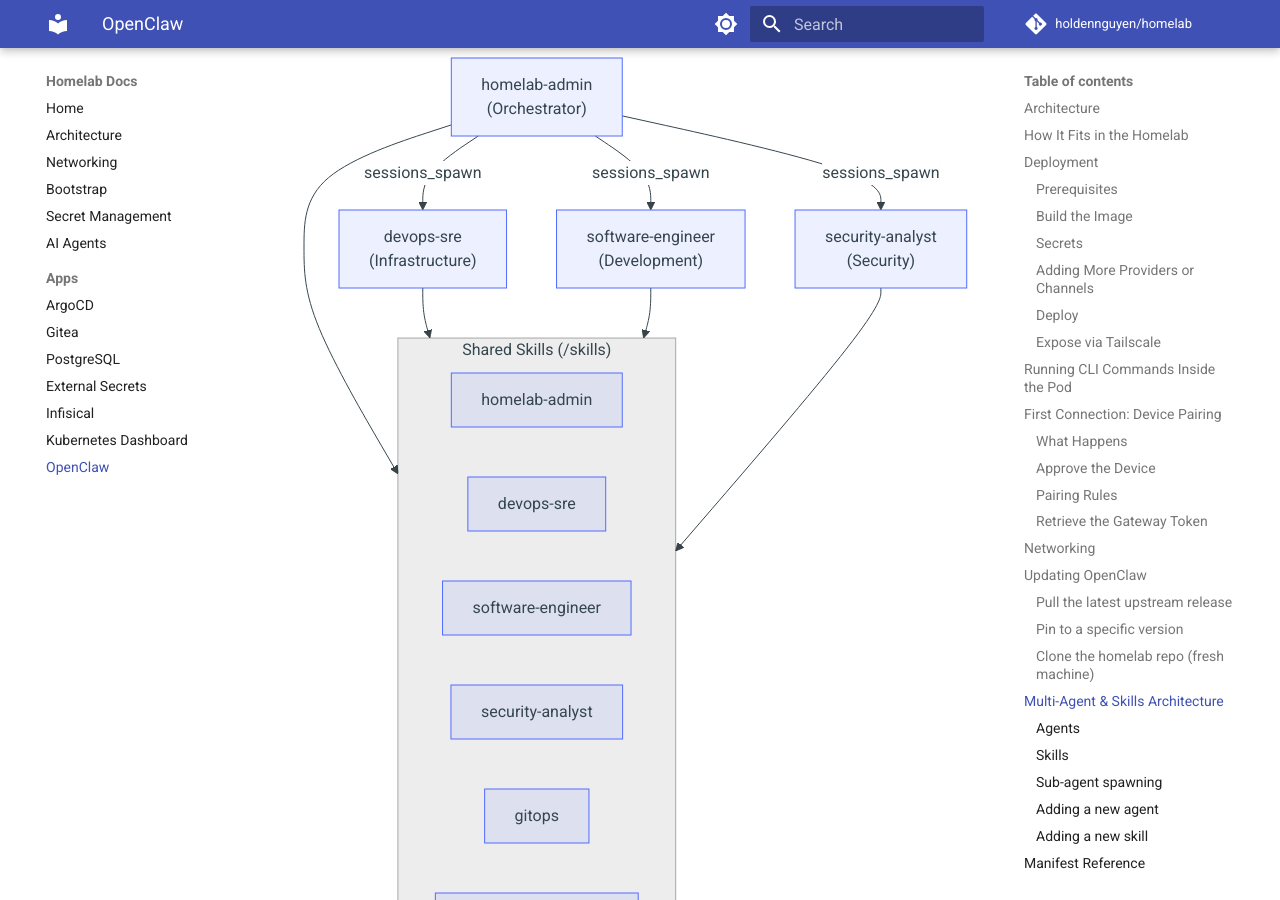
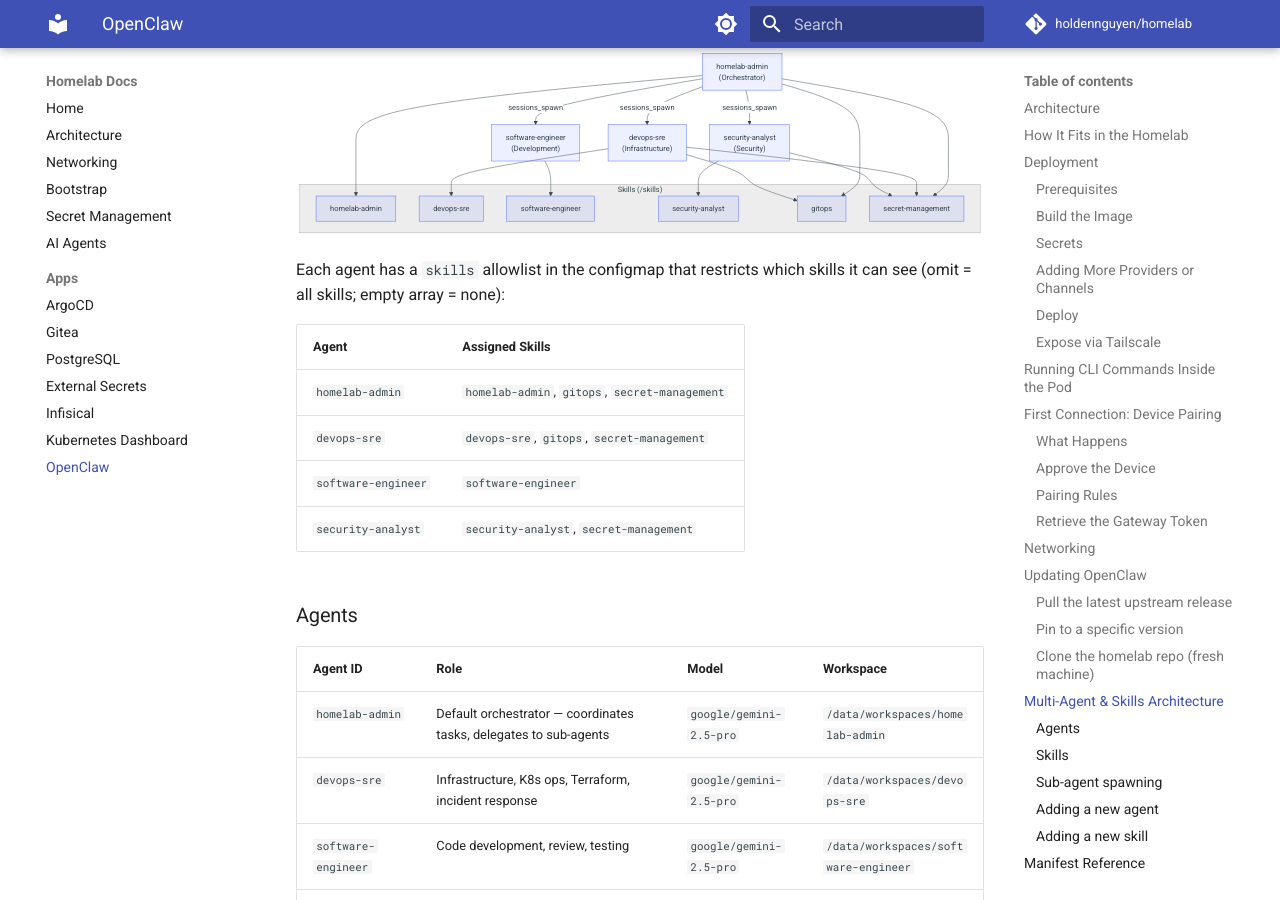
Before and after one commit to haingth77/homelab, an MkDocs documentation site: the page built from docs/openclaw.md, in a window 1280 px wide and 900 px high, scrolled down 6612 px. Built offline with MkDocs 1.6.1 and Material for MkDocs 9.7.7, drawn with Linux system fonts in a browser that asks for light colours; comment, search, counter and statistics services are not loaded; some of the changed text lies outside the part shown.

Commit message:
docs: add mandatory documentation-update rule and update docs for per-agent skills
Add a Documentation Rule to .cursor/rules/homelab.mdc that maps
change areas to their related docs and requires doc updates to be
committed and pushed so GitHub Pages deploys automatically.

Update openclaw, ai-agents, and README docs with per-agent skill
assignment details from the previous commit.

Co-authored-by: Cursor <cursoragent@cursor.com>

````diff
--- a/docs/openclaw.md
+++ b/docs/openclaw.md
@@ -326,21 +326,29 @@ flowchart TD
     HA -- "sessions_spawn" --> SE
     HA -- "sessions_spawn" --> SA
 
-    subgraph skills["Shared Skills (/skills)"]
+    subgraph skills["Skills (/skills)"]
         S1["homelab-admin"]
         S2["devops-sre"]
         S3["software-engineer"]
         S4["security-analyst"]
         S5["gitops"]
         S6["secret-management"]
-        S7["Documentation"]
     end
 
-    HA --> skills
-    DS --> skills
-    SE --> skills
-    SA --> skills
+    HA --> S1 & S5 & S6
+    DS --> S2 & S5 & S6
+    SE --> S3
+    SA --> S4 & S6
 ```
+
+Each agent has a `skills` allowlist in the configmap that restricts which skills it can see (omit = all skills; empty array = none):
+
+| Agent | Assigned Skills |
+|---|---|
+| `homelab-admin` | `homelab-admin`, `gitops`, `secret-management` |
+| `devops-sre` | `devops-sre`, `gitops`, `secret-management` |
+| `software-engineer` | `software-engineer` |
+| `security-analyst` | `security-analyst`, `secret-management` |
 
 ### Agents
 
@@ -383,7 +391,7 @@ Sub-agents announce results back up the chain. Configure limits in the ConfigMap
 
 ### Adding a new agent
 
-1. Add the agent entry to `k8s/apps/openclaw/configmap.yaml` under `agents.list`
+1. Add the agent entry to `k8s/apps/openclaw/configmap.yaml` under `agents.list` — include a `skills` array with only the relevant skill names
 2. Create `agents/workspaces/<id>/AGENTS.md` with the agent personality
 3. Add the agent ID to the init container's `for` loop in `k8s/apps/openclaw/deployment.yaml`
 4. Add the agent ID to `tools.agentToAgent.allow` in the config
@@ -392,7 +400,7 @@ Sub-agents announce results back up the chain. Configure limits in the ConfigMap
 ### Adding a new skill
 
 1. Create `skills/<name>/SKILL.md` with OpenClaw frontmatter (`name`, `description`, optional `metadata`)
-2. The skill auto-loads via `skills.load.extraDirs: ["/skills"]` in the config
+2. Add the skill name to the `skills` array of each agent that should use it in the configmap
 3. Push to `main` and restart the pod: `kubectl rollout restart deployment/openclaw -n openclaw`
 
 ## Manifest Reference
````
Also changed, not shown: docs/ai-agents.md (+17 -3 lines), k8s/apps/openclaw/README.md (+10 -3 lines), 1 other file.
